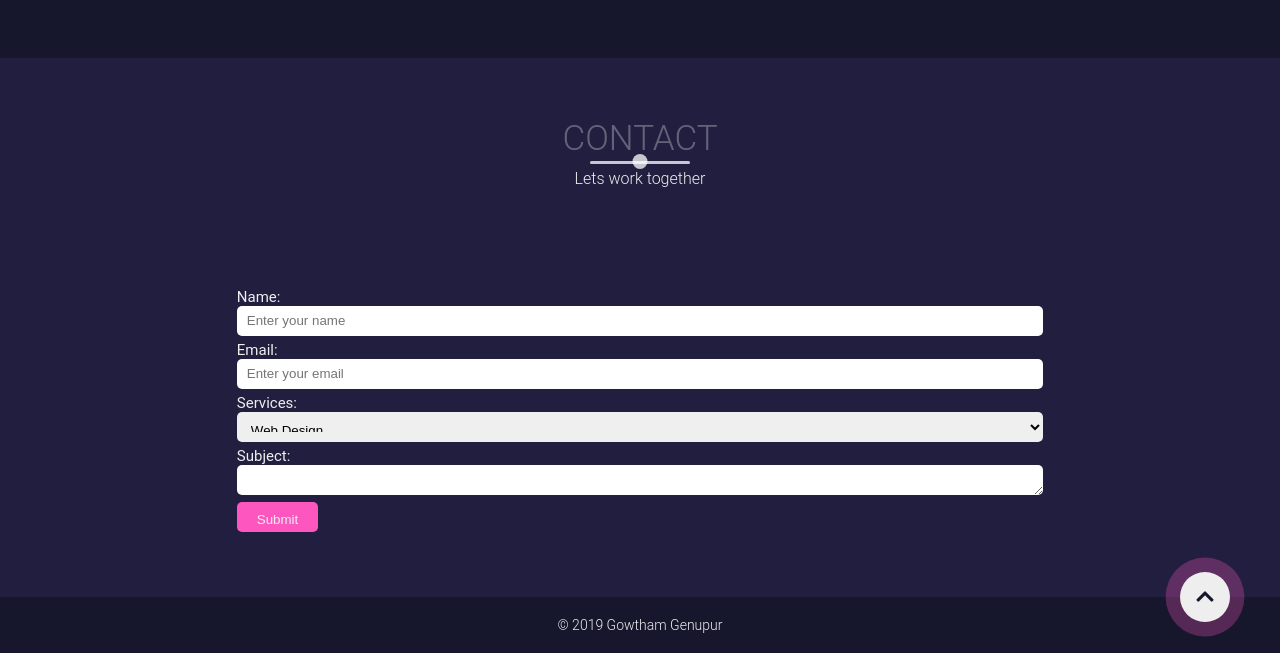
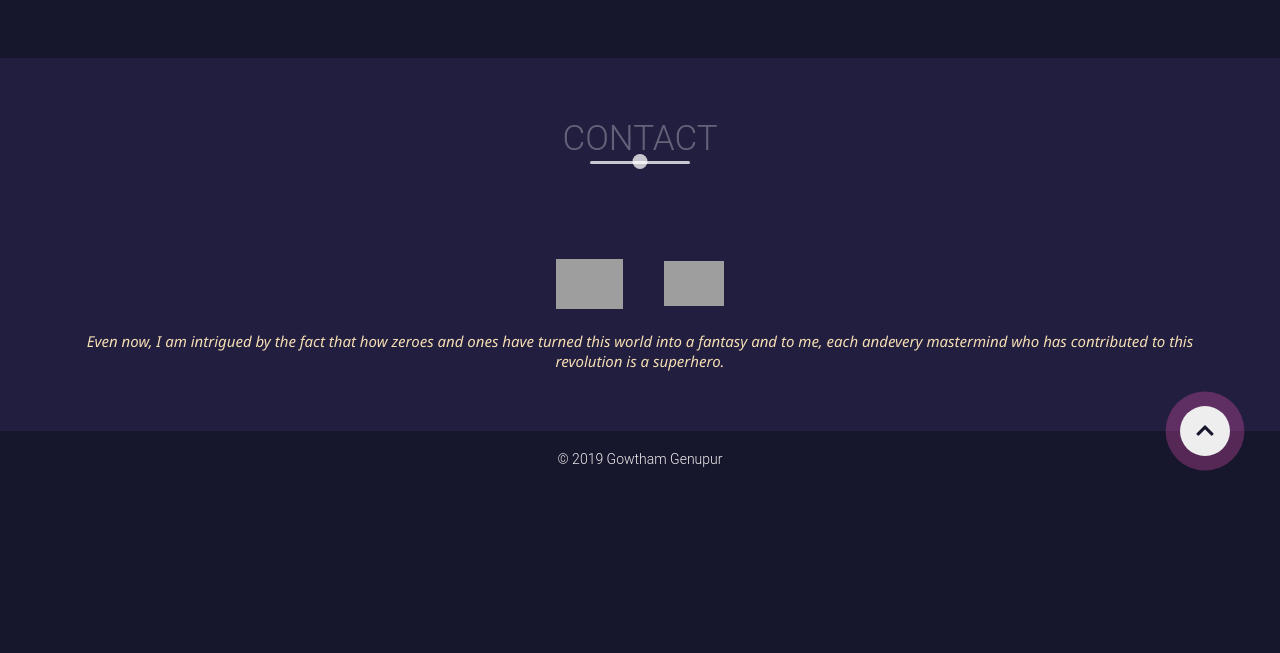
Before and after one commit to gowtham-kingxo/portfolio-website, a PHP site: page / in a window 1280 px wide. Shown: the part 5774-6427 px from the top of the page. After the commit the page ends 6245 px from the top, so only its background shows below. Run offline with PHP 8.4, Linux system fonts and the light colour scheme; grey boxes are pictures that could not be loaded.

Commit message:
Modified contact section

```diff
--- a/index.html
+++ b/index.html
@@ -285,9 +285,22 @@
                 <div class="container">
                     <div class="section-heading">
                         <h1>Contact</h1>
-                        <h6>Lets work together</h6>
+                        <!-- <h6>Lets work together</h6> -->
                     </div>
-                    <form action="" data-aos="fade-up" data-aos-delay="300">
+                    <div class="contact-details-container" data-aos="fade-up" data-aos-delay="300">
+                        <div class="contact-links-container">
+                            <a href="https://github.com/gowtham-kingxo"><img src="images/github-icon-resized.png" width="50px" height="50px"/></a>
+                            <a href="https://www.linkedin.com/in/gowtham-genupur/"><img src="images/linkedin-icon.png" width="50px" height="45px" /></a>
+                        </div>
+                        <div class="end-thoughts">
+                            <p>
+                                Even now, I am intrigued by the fact that how zeroes and ones have turned
+                                this world into a fantasy and to me, each andevery mastermind who has contributed to this
+                                revolution is a superhero.
+                            </p>
+                        </div>
+                    </div>
+                    <!-- <form action="" data-aos="fade-up" data-aos-delay="300">
                         <label for="name">Name:</label>
                         <input type="text" id="name" name="name" placeholder="Enter your name" required>
                         <label for="email">Email:</label>
@@ -301,7 +314,8 @@
                         <label for="subject">Subject:</label>
                         <textarea name="subject" id="subject" cols="10" rows="10"></textarea>
                         <input type="submit" value="Submit">
-                    </form>
+
+                    </form> -->
                 </div>
         </section>
 
--- a/main.css
+++ b/main.css
@@ -16,7 +16,7 @@ html {
 body {
     width: 100%;
     height: 100%;
-    /* background: url("images/bg2.jpg") no-repeat center fixed; */
+    /* background: url("images/bg-2.jpg") no-repeat center fixed; */
     background-color: #16162d;
     background-size: cover;
 }
@@ -39,6 +39,29 @@ img {
     width: 100%;
 }
 
+.end-thoughts {
+    margin-top: 2rem;
+    font-size: 1.5rem;
+    font-style: oblique;
+    font-family: 'Segoe UI', Tahoma, Geneva, Verdana, sans-serif;
+    text-align: center;
+    color: wheat;
+    width: '400px';
+}
+
+.contact-links-container {
+    width: 250px;
+    display: flex;
+    justify-content: space-evenly;
+    align-items: center;
+}
+
+.contact-details-container {
+    display: flex;
+    flex-direction: column;
+    justify-content: center;
+    align-items: center;
+}
 /*end of global*/
 
 /* Start reusable */
```
